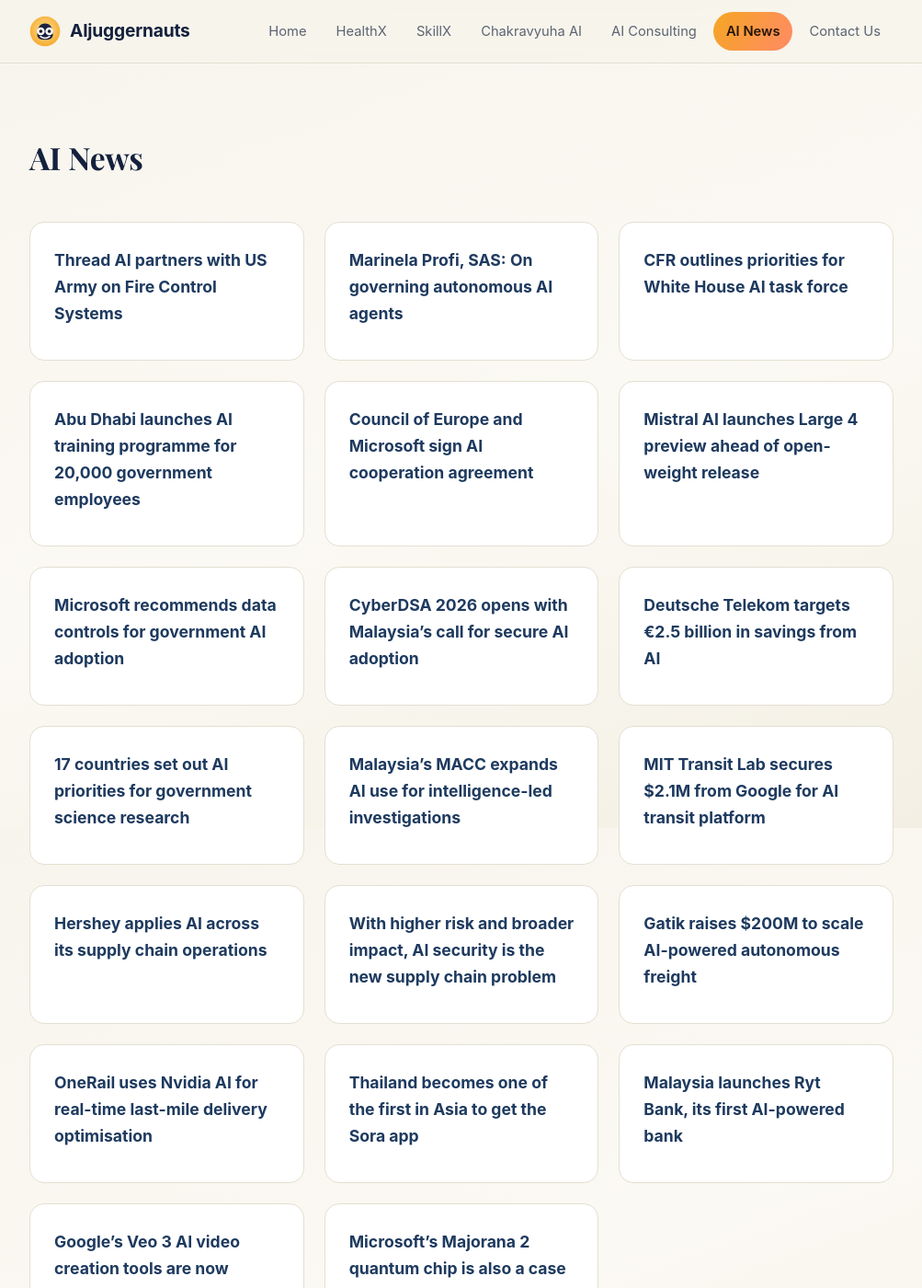
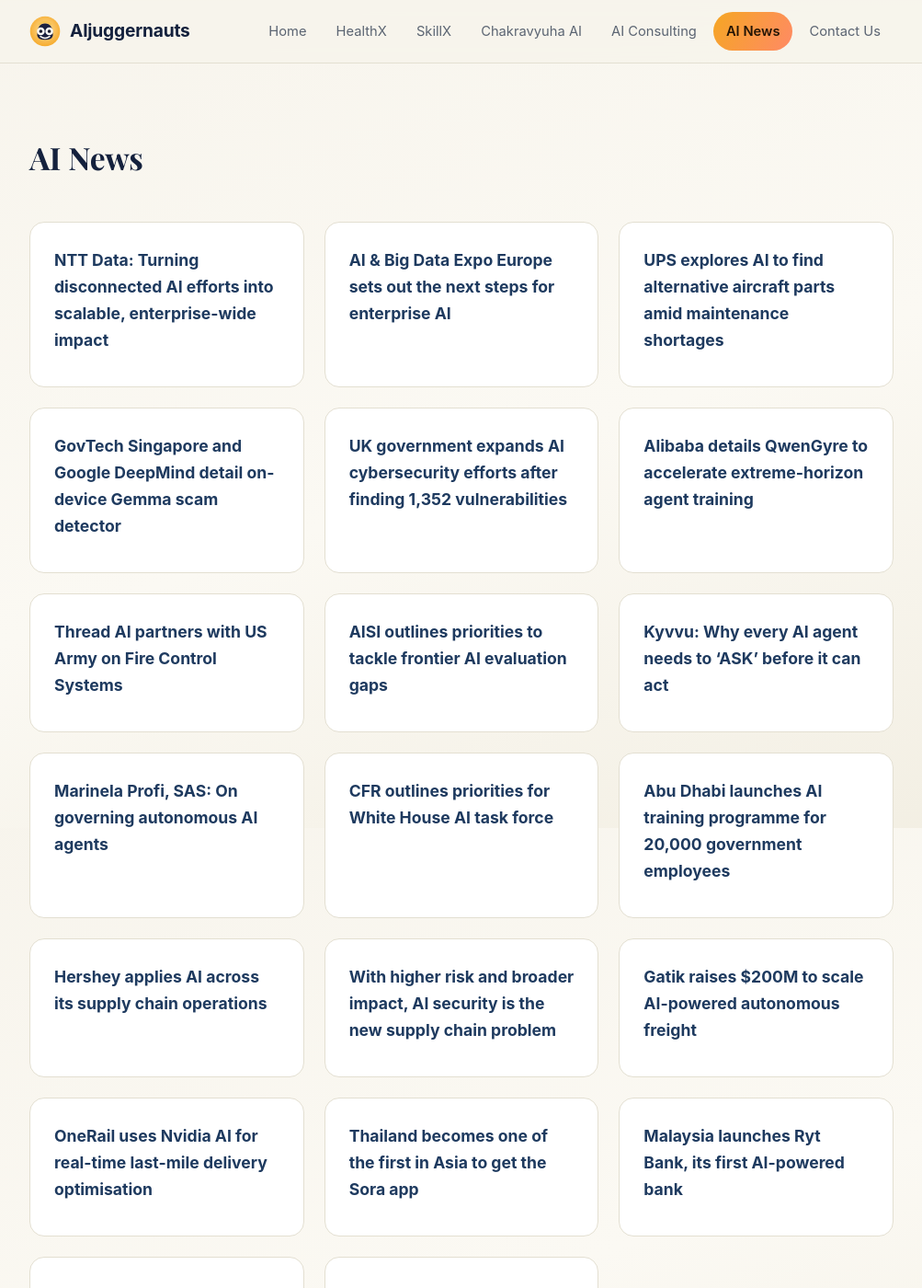
Before and after one commit to Anuja-Shukla/AIjuggernauts, a Jekyll site: the page built from ai-news/index.md, in a window 1280 px wide and 1400 px high. Shown: the whole window at 92% size, without its empty margins (138-1141 px from the left). Built offline with Jekyll 4.4.1, drawn with Linux system fonts in a browser that asks for light colours; some web fonts are replaced; some of the changed text lies outside the part shown.

Commit message:
Auto-update AI News

```diff
--- a/_data/ai_news.json
+++ b/_data/ai_news.json
@@ -1,11 +1,51 @@
 {
-  "updated_at": "2026-10-09 10:50 UTC",
+  "updated_at": "2026-10-16 08:26 UTC",
   "source": "https://www.artificialintelligence-news.com/",
   "articles": [
+    {
+      "title": "NTT Data: Turning disconnected AI efforts into scalable, enterprise-wide impact",
+      "date": "",
+      "url": "https://www.artificialintelligence-news.com/news/ntt-data-turning-disconnected-ai-efforts-into-scalable-enterprise-wide-impact/"
+    },
+    {
+      "title": "AI & Big Data Expo Europe sets out the next steps for enterprise AI",
+      "date": "",
+      "url": "https://www.artificialintelligence-news.com/news/ai-big-data-expo-europe-sets-out-the-next-steps-for-enterprise-ai/"
+    },
+    {
+      "title": "UPS explores AI to find alternative aircraft parts amid maintenance shortages",
+      "date": "",
+      "url": "https://www.artificialintelligence-news.com/news/ups-ai-aircraft-maintenance-parts/"
+    },
+    {
+      "title": "GovTech Singapore and Google DeepMind detail on-device Gemma scam detector",
+      "date": "",
+      "url": "https://www.artificialintelligence-news.com/news/govtech-singapore-google-deepmind-on-device-gemma-scam-detector/"
+    },
+    {
+      "title": "UK government expands AI cybersecurity efforts after finding 1,352 vulnerabilities",
+      "date": "",
+      "url": "https://www.artificialintelligence-news.com/news/uk-government-ai-cybersecurity-vulnerabilities/"
+    },
+    {
+      "title": "Alibaba details QwenGyre to accelerate extreme-horizon agent training",
+      "date": "",
+      "url": "https://www.artificialintelligence-news.com/news/alibaba-details-qwengyre-accelerate-extreme-horizon-agent-training/"
+    },
     {
       "title": "Thread AI partners with US Army on Fire Control Systems",
       "date": "",
       "url": "https://www.artificialintelligence-news.com/news/thread-ai-partners-with-us-army-on-fire-control-systems/"
+    },
+    {
+      "title": "AISI outlines priorities to tackle frontier AI evaluation gaps",
+      "date": "",
+      "url": "https://www.artificialintelligence-news.com/news/aisi-outlines-priorities-to-tackle-frontier-ai-evaluation-gaps/"
+    },
+    {
+      "title": "Kyvvu: Why every AI agent needs to \u2018ASK\u2019 before it can act",
+      "date": "",
+      "url": "https://www.artificialintelligence-news.com/news/kyvvu-why-every-ai-agent-needs-to-ask-before-it-can-act/"
     },
     {
       "title": "Marinela Profi, SAS: On governing autonomous AI agents",
@@ -21,46 +61,6 @@
       "title": "Abu Dhabi launches AI training programme for 20,000 government employees",
       "date": "",
       "url": "https://www.artificialintelligence-news.com/news/abu-dhabi-ai-training-government-employees/"
-    },
-    {
-      "title": "Council of Europe and Microsoft sign AI cooperation agreement",
-      "date": "",
-      "url": "https://www.artificialintelligence-news.com/news/council-of-europe-microsoft-ai-cooperation-agreement/"
-    },
-    {
-      "title": "Mistral AI launches Large 4 preview ahead of open-weight release",
-      "date": "",
-      "url": "https://www.artificialintelligence-news.com/news/mistral-ai-launches-large-4-preview-ahead-open-weight-release/"
-    },
-    {
-      "title": "Microsoft recommends data controls for government AI adoption",
-      "date": "",
-      "url": "https://www.artificialintelligence-news.com/news/microsoft-recommends-data-controls-for-government-ai-adoption/"
-    },
-    {
-      "title": "CyberDSA 2026 opens with Malaysia\u2019s call for secure AI adoption",
-      "date": "",
-      "url": "https://www.artificialintelligence-news.com/news/cyberdsa-2026-opens-malaysia-call-for-secure-ai-adoption/"
-    },
-    {
-      "title": "Deutsche Telekom targets \u20ac2.5 billion in savings from AI",
-      "date": "",
-      "url": "https://www.artificialintelligence-news.com/news/deutsche-telekom-ai-savings/"
-    },
-    {
-      "title": "17 countries set out AI priorities for government science research",
-      "date": "",
-      "url": "https://www.artificialintelligence-news.com/news/17-countries-ai-priorities-for-government-science-research/"
-    },
-    {
-      "title": "Malaysia\u2019s MACC expands AI use for intelligence-led investigations",
-      "date": "",
-      "url": "https://www.artificialintelligence-news.com/news/macc-ai-intelligence-led-investigations/"
-    },
-    {
-      "title": "MIT Transit Lab secures $2.1M from Google for AI transit platform",
-      "date": "",
-      "url": "https://www.artificialintelligence-news.com/news/mit-transit-lab-secures-2-1m-google-for-ai-transit-platform/"
     },
     {
       "title": "Hershey applies AI across its supply chain operations",
@@ -93,14 +93,14 @@
       "url": "https://www.artificialintelligence-news.com/news/malaysia-launches-ryt-bank-its-first-ai-powered-bank/"
     },
     {
-      "title": "Google\u2019s Veo 3 AI video creation tools are now widely available",
-      "date": "",
-      "url": "https://www.artificialintelligence-news.com/news/google-veo-3-ai-video-creation-tools-now-widely-available/"
-    },
-    {
       "title": "Microsoft\u2019s Majorana 2 quantum chip is also a case study for agentic AI in R&D",
       "date": "",
       "url": "https://www.artificialintelligence-news.com/news/microsoft-discovery-agentic-ai-majorana-2/"
+    },
+    {
+      "title": "US and Japan announce sweeping AI and tech collaboration",
+      "date": "",
+      "url": "https://www.artificialintelligence-news.com/news/us-and-japan-sweeping-ai-tech-collaboration/"
     }
   ]
 }
```
